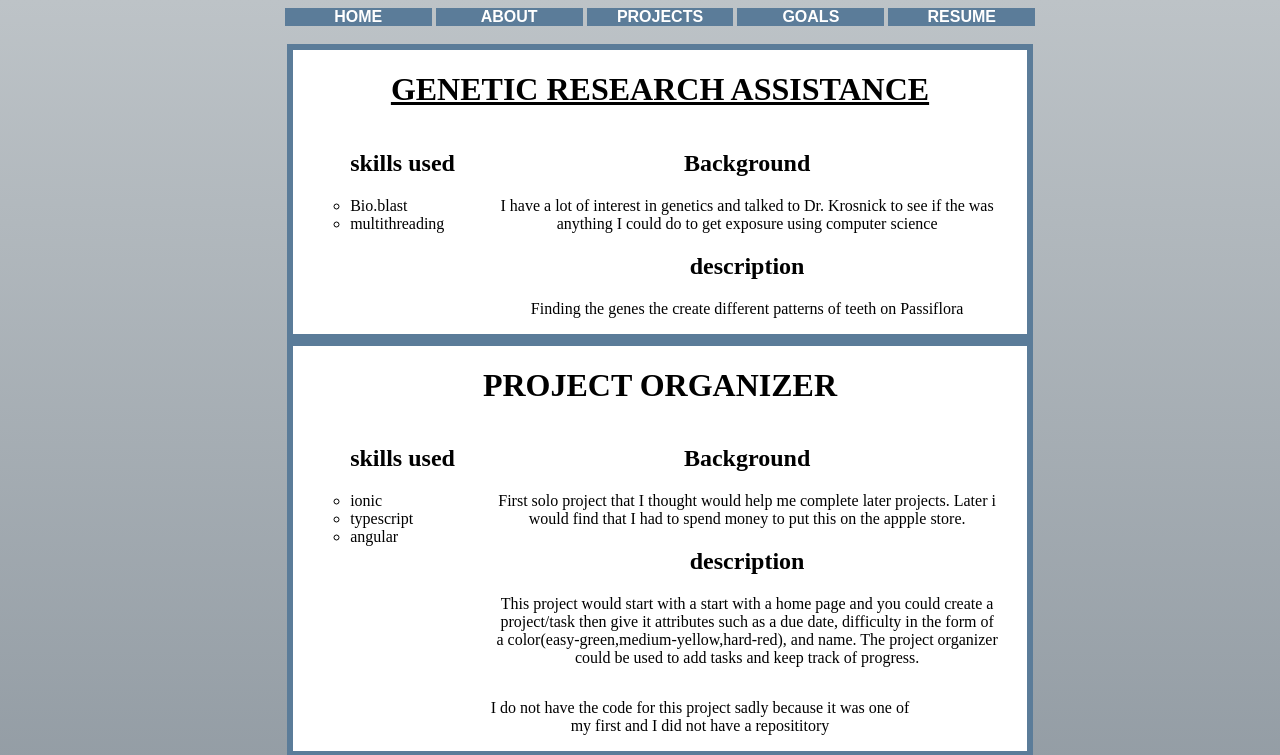
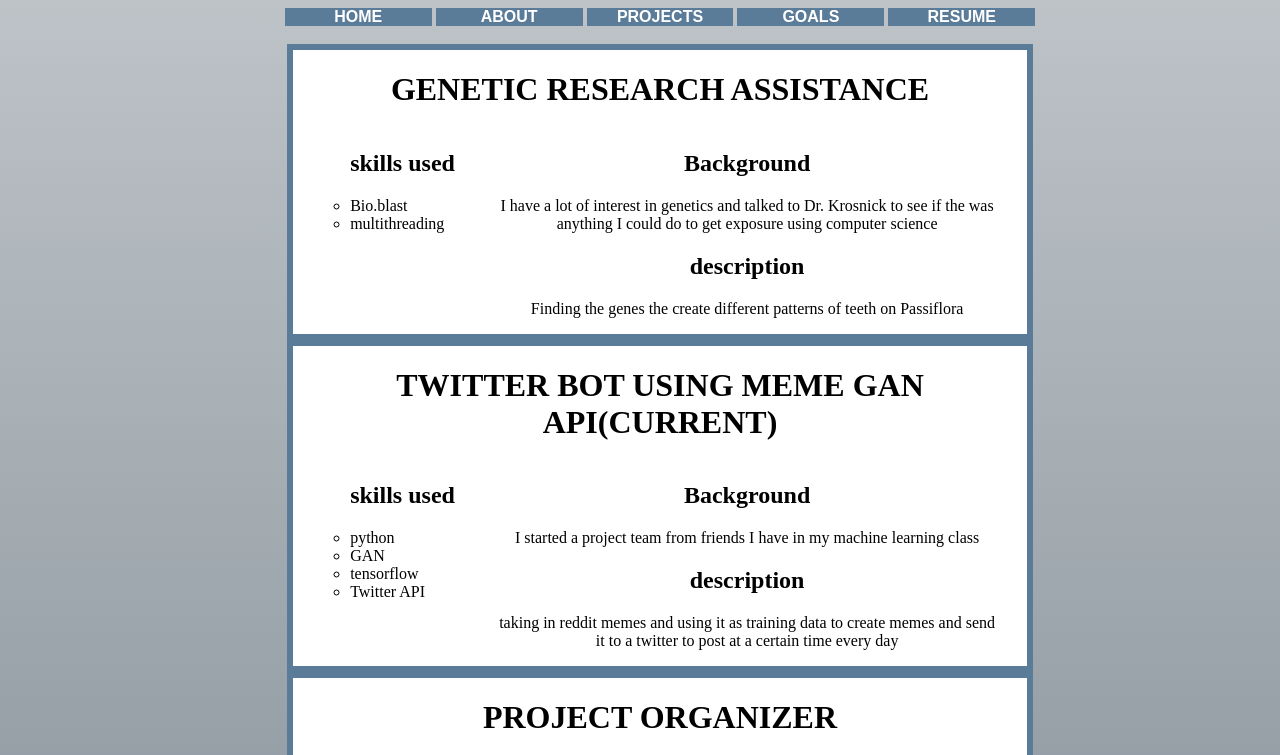
Before and after one commit to Camouflage10/Camouflage10.github.io, a plain HTML site: page projects.html in a window 1280 px wide. Shown: the top 755 px of the page. Drawn offline with Linux system fonts and the light colour scheme.

Commit message:
add files for rearrange

```diff
--- a/projects.html
+++ b/projects.html
@@ -16,7 +16,7 @@
     <div>
         <ul class="unorder">
             <li class="project border">
-                <h1><a href="https://github.com/Camouflage10/finding-Passiflora-leaf-genes" target="_blank">genetic research assistance</a></h1>
+                <h1>genetic research assistance</a></h1>
 
                 <div class="skills">
                 <ul class="order">
@@ -30,6 +30,24 @@
                 <p>I have a lot of interest in genetics and talked to Dr. Krosnick to see if the was anything I could do to get exposure using computer science</p>
                 <h2>description</h2>
                 <p>Finding the genes the create different patterns of teeth on Passiflora</p>
+            </div>
+            </li>
+            <li class="project border">
+                <h1>Twitter bot using MEME GAN api(current)</a></h1>
+                <div class="skills">
+                <ul class="order">
+                    <h2>skills used</h2>
+                    <li>python</li>
+                    <li>GAN</li>
+                    <li>tensorflow</li>
+                    <li>Twitter API</li>
+                </ul>
+            </div>
+            <div class="des">
+                <h2>Background</h2>
+                <p> I started a project team from friends I have in my machine learning class</p>
+                <h2>description</h2>
+                <p>taking in reddit memes and using it as training data to create memes and send it to a twitter to post at a certain time every day</p>
             </div>
             </li>
             <li class="project border">
```
Also changed, not shown: DSprojects.html (added), bum.html (added), list.html (added), question.html (added).
